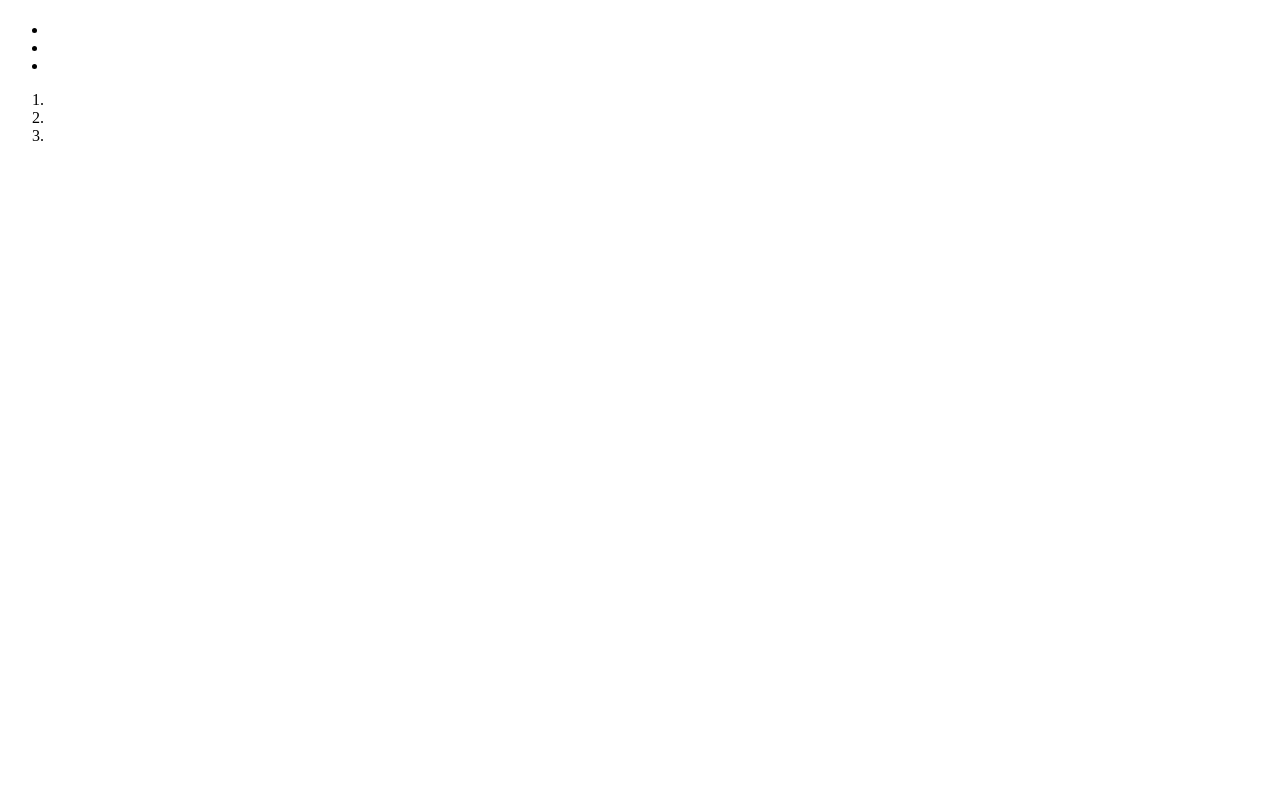
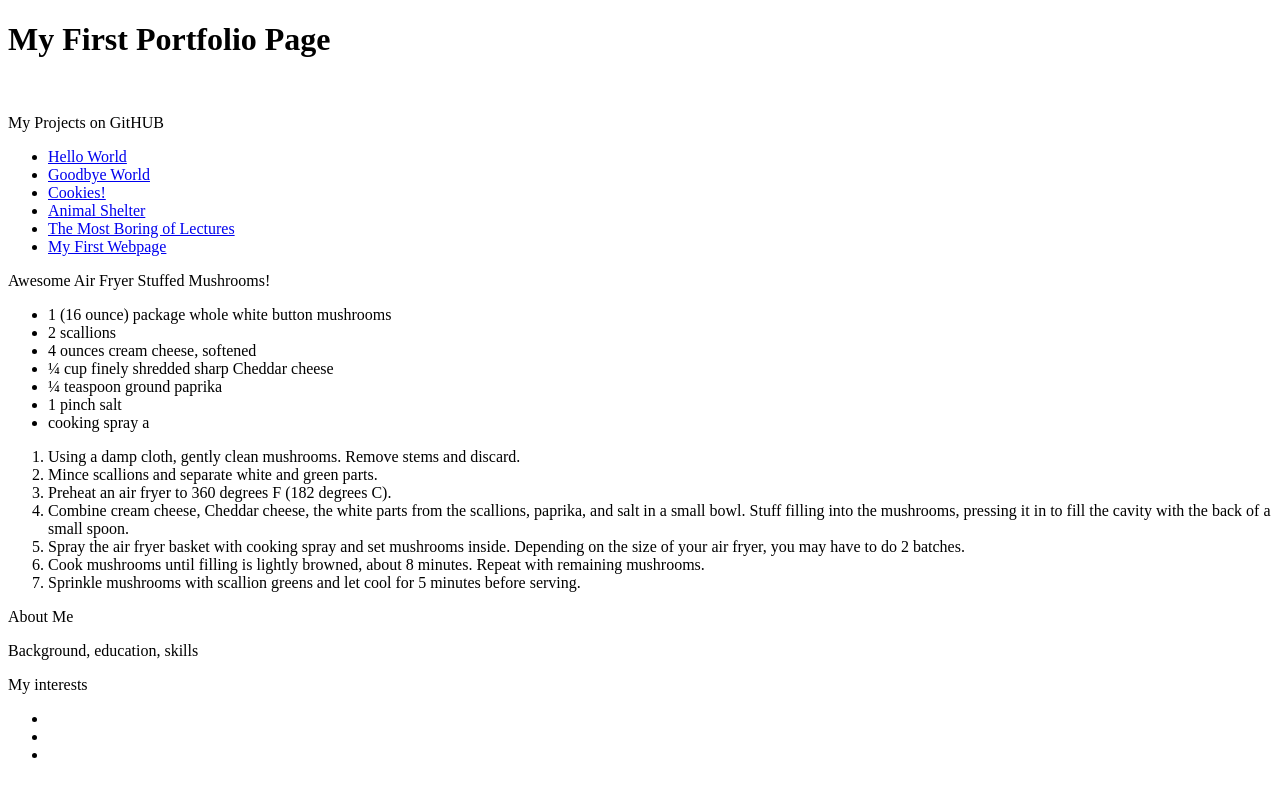
Before and after one commit to Thisisjameswyn/thisisjameswyn.github.io, a plain HTML site: page index.html in a window 1280 px wide. Drawn offline with Linux system fonts and the light colour scheme.

Commit message:
add links to github, add recipe that I like

```diff
--- a/index.html
+++ b/index.html
@@ -6,20 +6,52 @@
 </head>
 
 <body>
-  <h1></h1>
-  <p></p>
+  <h1>My First Portfolio Page</h1>
 
-  <ul>
-    <li></li>
-    <li></li>
-    <li></li>
-  </ul>
+  <img src="" alt="">
 
-  <ol>
-    <li></li>
-    <li></li>
-    <li></li>
-  </ol>
+  <p>My Projects on GitHUB</p>
+    <ul>
+      <li><a href="https://github.com/Thisisjameswyn/hello-world">Hello World</a></li>
+      <li><a href="https://github.com/Thisisjameswyn/Goodbye-world">Goodbye World</a></li>
+      <li><a href="https://github.com/Thisisjameswyn/cookies">Cookies!</a></li>
+      <li><a href="https://github.com/Thisisjameswyn/AnimalShelter">Animal Shelter</a></li>
+      <li><a href="https://github.com/Thisisjameswyn/boring-lecture">The Most Boring of Lectures</a></li>
+      <li><a href="https://github.com/Thisisjameswyn/my-first-webpage">My First Webpage</a></li>
+    </ul>
+
+  <p>Awesome Air Fryer Stuffed Mushrooms!</p>
+
+    <ul>
+      <li>1 (16 ounce) package whole white button mushrooms </li>
+      <li>2 scallions </li>
+      <li>4 ounces cream cheese, softened </li>
+      <li>¼ cup finely shredded sharp Cheddar cheese </li>
+      <li>¼ teaspoon ground paprika </li>
+      <li>1 pinch salt </li>
+      <li>cooking spray a</li>
+    </ul>
+
+    <ol>
+      <li>Using a damp cloth, gently clean mushrooms. Remove stems and discard.</li>
+      <li>Mince scallions and separate white and green parts.</li>
+      <li>Preheat an air fryer to 360 degrees F (182 degrees C).</li>
+      <li>Combine cream cheese, Cheddar cheese, the white parts from the scallions, paprika, and salt in a small bowl. Stuff filling into the mushrooms, pressing it in to fill the cavity with the back of a small spoon.</li>
+      <li>Spray the air fryer basket with cooking spray and set mushrooms inside. Depending on the size of your air fryer, you may have to do 2 batches.</li>
+      <li>Cook mushrooms until filling is lightly browned, about 8 minutes. Repeat with remaining mushrooms.</li>
+      <li>Sprinkle mushrooms with scallion greens and let cool for 5 minutes before serving.</li>
+    </ol>
+
+  <p>About Me</p>
+
+  <p>Background, education, skills</p>
+
+  <p>My interests</p>
+    <ul>
+      <li></li>
+      <li></li>
+      <li></li>
+    </ul>
 
 
 </body>
```
